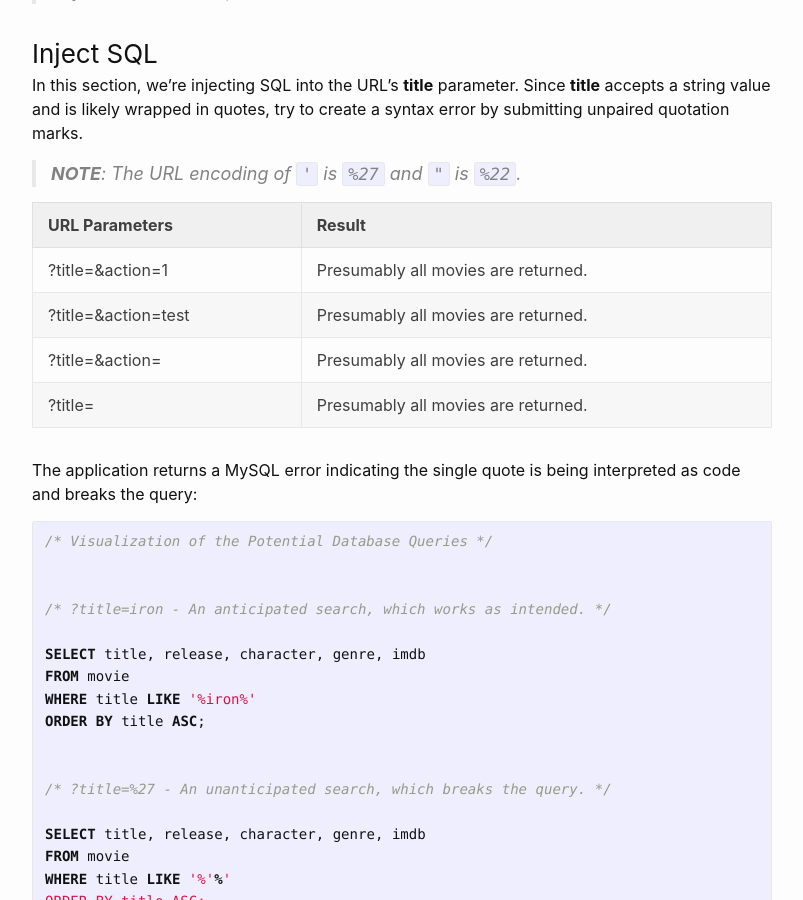
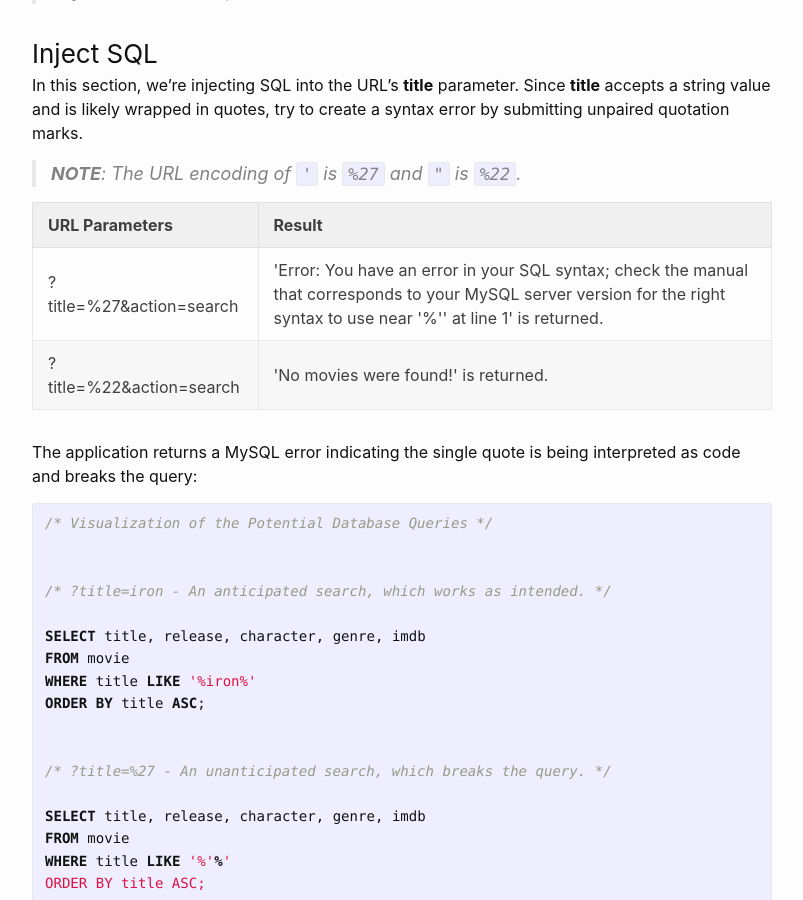
Before and after one commit to EllieBorden/ellieborden.tech, a Jekyll site: the page built from _posts/2019/2019-04-02-sql-injection.markdown, in a window 1280 px wide and 900 px high, scrolled down 4690 px. Shown: the whole window, without its empty margins (238-1041 px from the left). Built offline with Jekyll 4.4.1, drawn with Linux system fonts in a browser that asks for light colours; comment, search, counter and statistics services are not loaded.

Commit message:
forgot to change the values of a table.

```diff
--- a/_posts/2019/2019-04-02-sql-injection.markdown
+++ b/_posts/2019/2019-04-02-sql-injection.markdown
@@ -200,20 +200,12 @@ In this section, we're injecting SQL into the URL's **title** parameter. Since *
   </thead>
   <tbody>
     <tr>
-      <td>?title=&amp;action=1</td>
-      <td>Presumably all movies are returned.</td>
+      <td>?title=%27&action=search</td>
+      <td>'Error: You have an error in your SQL syntax; check the manual that corresponds to your MySQL server version for the right syntax to use near '%'' at line 1' is returned.</td>
     </tr>
     <tr>
-      <td>?title=&amp;action=test</td>
-      <td>Presumably all movies are returned.</td>
-    </tr>
-    <tr>
-      <td>?title=&amp;action=</td>
-      <td>Presumably all movies are returned.</td>
-    </tr>
-    <tr>
-      <td>?title=</td>
-      <td>Presumably all movies are returned.</td>
+      <td>?title=%22&action=search</td>
+      <td>'No movies were found!' is returned.</td>
     </tr>
   </tbody>
 </table>
```
